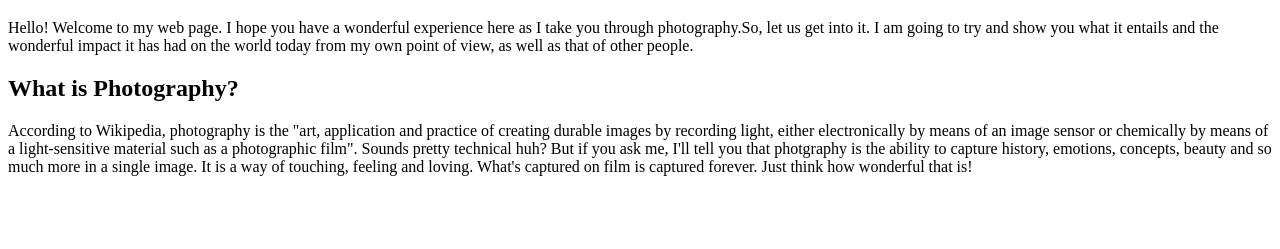
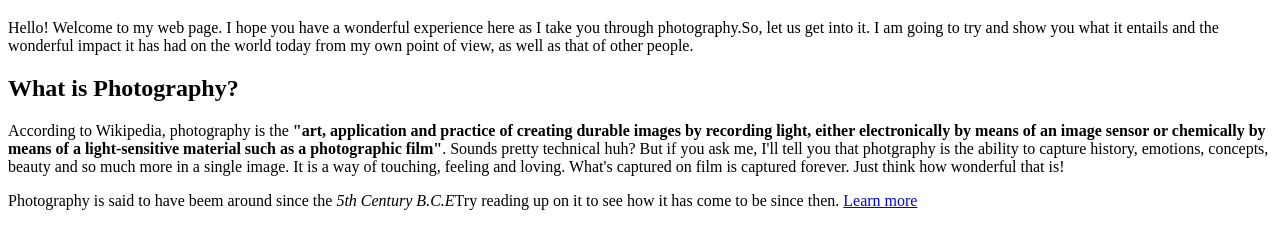
Before and after one commit to brian-makau/PhotographyWebsite, a plain HTML site: page index.html in a window 1280 px wide. Shown: the part 61-310 px from the top of the page. Drawn offline with Linux system fonts and the light colour scheme.

Commit message:
Add link to the paragraph text

```diff
--- a/index.html
+++ b/index.html
@@ -8,6 +8,7 @@
         <p>Hello! Welcome to my web page. I hope you have a wonderful experience here as I take you through photography.So, let us get into it. I am going to try and show you what it entails and the wonderful impact it has had on the world today from my own point of view, as well as that of other people.</p>
 
         <h2>What is Photography?</h2>
-        <p> According to Wikipedia, photography is the "art, application and practice of creating durable images by recording light, either electronically by means of an image sensor or chemically by means of a light-sensitive material such as a photographic film". Sounds pretty technical huh? But if you ask me, I'll tell you that photgraphy is the ability to capture history, emotions, concepts, beauty and so much more in a single image. It is a way of touching, feeling and loving. What's captured on film is captured forever. Just think how wonderful that is!</p>
+        <p> According to Wikipedia, photography is the <strong>"art, application and practice of creating durable images by recording light, either electronically by means of an image sensor or chemically by means of a light-sensitive material such as a photographic film"</strong>. Sounds pretty technical huh? But if you ask me, I'll tell you that photgraphy is the ability to capture history, emotions, concepts, beauty and so much more in a single image. It is a way of touching, feeling and loving. What's captured on film is captured forever. Just think how wonderful that is!</p>
+        <p>Photography is said to have beem around since the <em>5th Century B.C.E</em>Try reading up on it to see how it has come to be since then. <a href="https://www.thesprucecrafts.com/brief-history-of-photography-2688527" target="_blank">Learn more</a></p>
     </body>
 </html>
```
